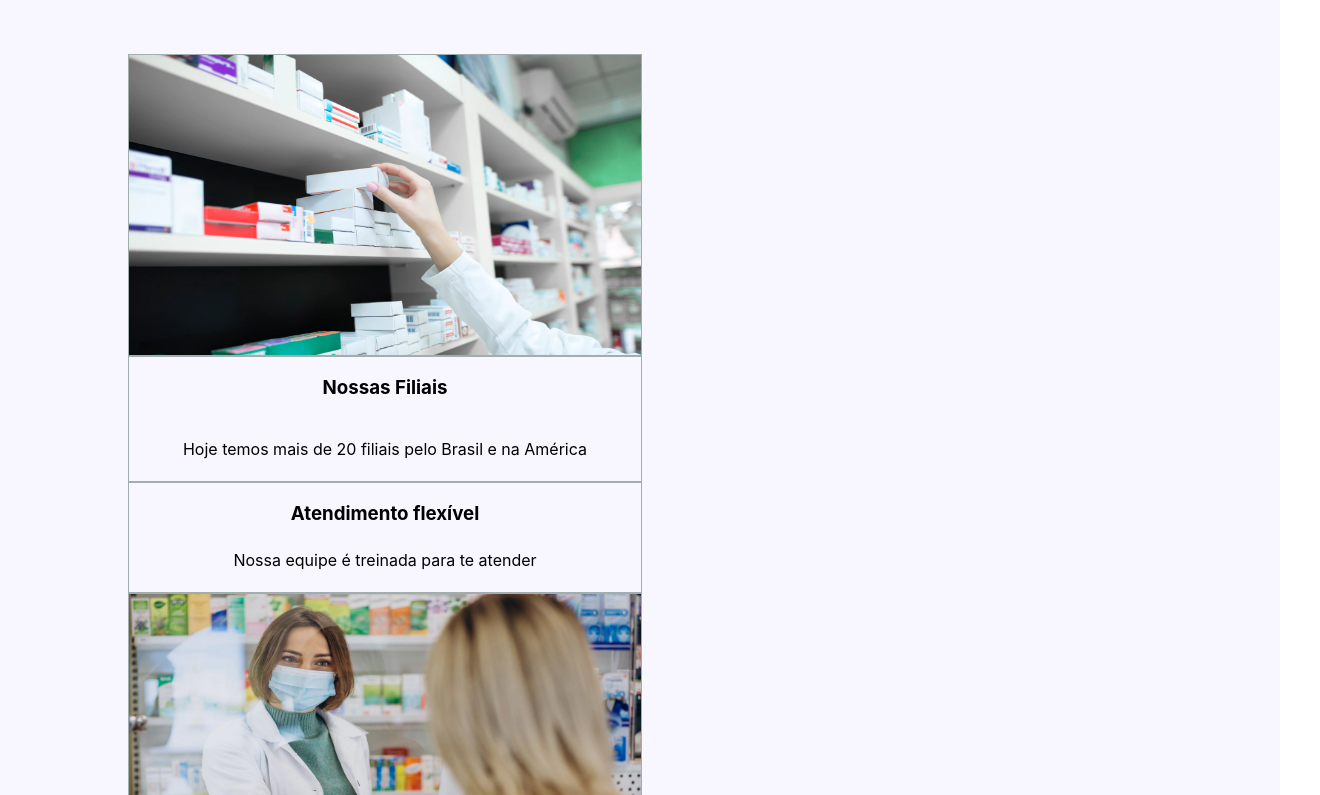
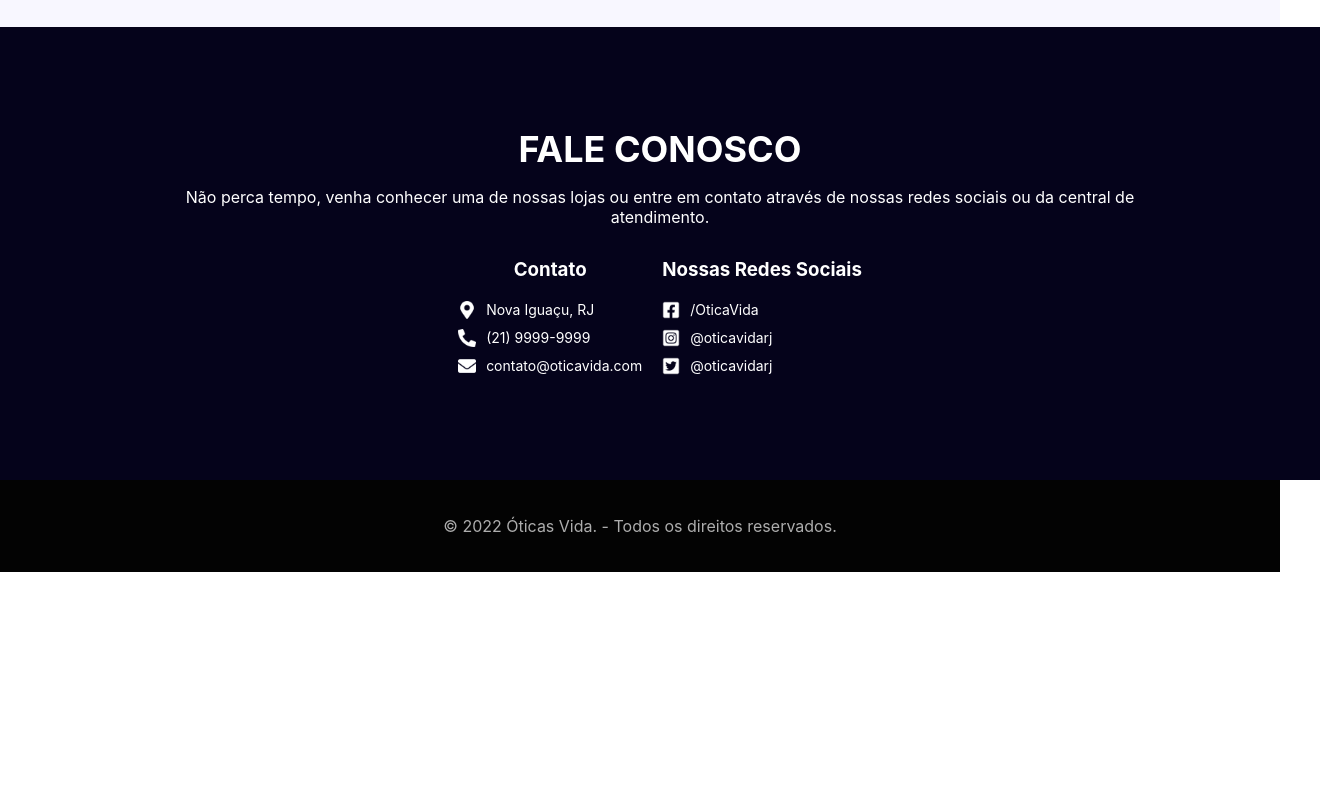
Before and after one commit to vinicius-leitao/oticas-vida-devmedia, a React (Create React App) app: page / in a window 1280 px wide. Shown: the part 2825-3620 px from the top of the page, 1320 px wide, since content can reach past the window. After the commit the page ends 3397 px from the top, so only its background shows below. Built offline with nearby package versions, Linux system fonts and the light colour scheme; a web font is replaced by a local one.

Commit message:
feat: add stylization to all components

```diff
--- a/src/components/Content/About/About.css
+++ b/src/components/Content/About/About.css
@@ -13,6 +13,7 @@
     margin-top: 50px;
     display: flex;
     flex-wrap: wrap;
+    justify-content: center;
 }
 
 .cards-about{
@@ -21,12 +22,14 @@
 }
 
 .cards-about-container{
-    width: 50%;
+    width: 40%;
     max-height: 300px;
     border: solid 1px #a2adad;
 }
 
 .cards-about-div{
     display: flex;
+    justify-content: center;
+    align-items: center;
     flex-direction: column;
 }
--- a/src/components/Content/About/index.js
+++ b/src/components/Content/About/index.js
@@ -9,16 +9,16 @@ export default function About(){
                 <h2 className='subtitles'>QUEM SOMOS NÓS?</h2>
                 <p>Fundada em 2001, em Nova Iguaçu - Rio de Janeiro, a Óticas vida iniciou suas atividades focada no atendimento ao público de renda mais baixa, sempre com o objetivo de proporcionar ao cliente bom atendimento, qualidade e preço baixo. </p>
                 <div className='cards-about'>
-                    <img src='assets/loja.png' alt="Funcionária da ótica atendendo uma cliente" className='cards-about-container'/>
+                    <img src='assets/filiais.jpg' alt="Funcionária da ótica atendendo uma cliente" className='cards-about-container'/>
                     <div className='cards-about-container cards-about-div'>
                         <h3>Nossas Filiais</h3>
                         <p>Hoje temos mais de 20 filiais pelo Brasil e na América</p>
                     </div>
-                    <div className='cards-about-container cards-about-s'>
+                    <div className='cards-about-container cards-about-div'>
                         <h3>Atendimento flexível</h3>
                         <p>Nossa equipe é treinada para te atender</p>
                     </div>
-                    <img src='assets/atendimento.png' alt="Funcionária da ótica atendendo uma cliente" className='cards-about-container'/>
+                    <img src='assets/atendimento1.jpg' alt="Funcionária da ótica atendendo uma cliente" className='cards-about-container'/>
                 </div>
             </div>
         </section>
--- /dev/null
+++ b/src/components/Content/Contact/Contact.css
@@ -0,0 +1,35 @@
+#contact-container{
+    width: 100%;
+    text-align: center;
+    color: #fff;
+    padding: 100px 20px;
+    background-color: #05031b;
+}
+
+.contact-info{
+    display: flex;
+    justify-content: center;
+}
+
+.contact-content{
+    display: flex;
+    margin: 0 10px;
+    flex-direction: column;
+    justify-content: left;
+    line-height: 15px;
+}
+
+.contact-detailed-content{
+    display: flex;
+    align-items: center;
+    margin: 5px 0;
+}
+
+.contact-detailed-content img{
+    width: 18px;
+}
+
+.contact-detailed-content span{
+    font-size: 14px;
+    margin-left: 10px;
+}
--- a/src/components/Content/Contact/index.js
+++ b/src/components/Content/Contact/index.js
@@ -1,38 +1,39 @@
 import React from 'react'
+import './Contact.css'
 
 export default function Contact(){
     return (
-        <section>
-            <div>
+        <section id="contact-container">
+            <div className='limit-section'>
                 <h2 className='subtitles'>FALE CONOSCO</h2>
                 <p>Não perca tempo, venha conhecer uma de nossas lojas ou entre em contato através de nossas redes sociais ou da central de atendimento.</p>
-                <div>
-                    <div>
+                <div className='contact-info'>
+                    <div className='contact-content'>
                         <h3>Contato</h3>
-                        <div>
+                        <div className='contact-detailed-content'>
                             <img src="assets/local.png" alt="Localização"/>
                             <span>Nova Iguaçu, RJ</span>
                         </div>
-                        <div>
+                        <div className='contact-detailed-content'>
                             <img src="assets/telefone.png" alt="Telefone"/>
                             <span>(21) 9999-9999</span>
                         </div>
-                        <div>
+                        <div className='contact-detailed-content'>
                             <img src="assets/email.png" alt="Email"/>
                             <span>contato@oticavida.com</span>
                         </div>
                     </div>
-                    <div>
+                    <div className='contact-content'>
                         <h3>Nossas Redes Sociais</h3>
-                        <div>
+                        <div className='contact-detailed-content'>
                             <img src="assets/fb.png" alt="Facebook"/>
                             <span>/OticaVida</span>
                         </div>
-                        <div>
+                        <div className='contact-detailed-content'>
                             <img src="assets/ig.png" alt="Instagram"/>
                             <span>@oticavidarj</span>
                         </div>
-                        <div>
+                        <div className='contact-detailed-content'>
                             <img src="assets/tt.png" alt="Twitter"/>
                             <span>@oticavidarj</span>
                         </div>
--- a/src/components/Content/Products/Products.css
+++ b/src/components/Content/Products/Products.css
@@ -13,7 +13,7 @@
 
 .cards{
     background-color: #f6f6f6;
-    width: calc(50% - 15px);
+    width: 40%;
     padding: 20px 10px;
     margin-bottom: 20px;
     display: flex;
--- /dev/null
+++ b/src/components/Footer/Footer.css
@@ -0,0 +1,6 @@
+footer{
+    background-color: #030303;
+    text-align: center;
+    color: #ADADAD;
+    padding: 20px;
+}
--- a/src/components/Footer/index.js
+++ b/src/components/Footer/index.js
@@ -1,9 +1,10 @@
 import React from 'react'
+import './Footer.css'
 
 export default function Footer(){
     return (
         <footer>
-            <div>
+            <div className='footer-div'>
                 <p>© 2022 Óticas Vida. - Todos os direitos reservados.</p>
             </div>
         </footer>
```
Also changed, not shown: public/assets/atendimento1.jpg (added), public/assets/filiais.jpg (added).
